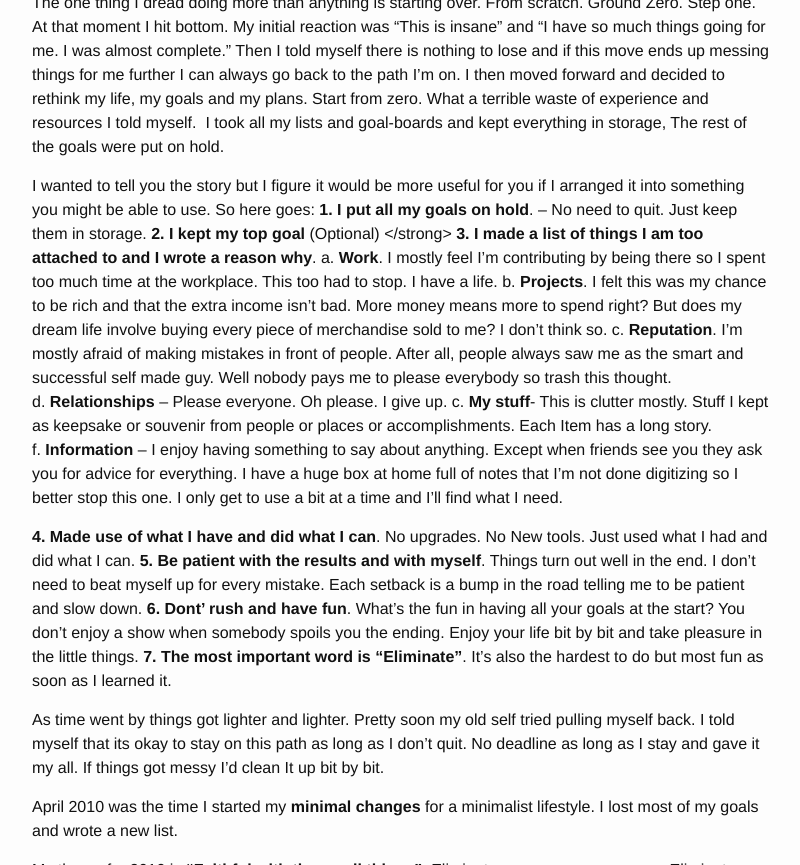
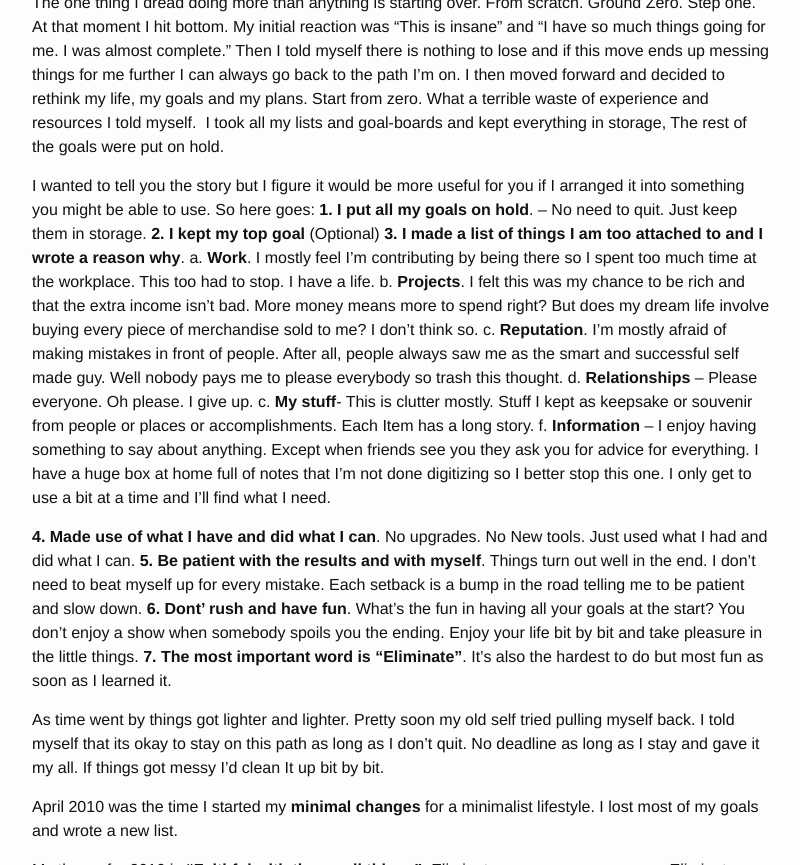
Before and after one commit to kevinolega/minimalchanges, a Jekyll site: the page built from _posts/2010-08-27-minimalist-lifestyle.md, in a window 1280 px wide and 900 px high, scrolled down 531 px, cut to the strip 35-900 px from the top of the window. Shown: the whole strip, without its empty margins (238-1038 px from the left). Built offline with Jekyll 4.4.1, drawn with Linux system fonts in a browser that asks for light colours; nearby versions of some CDN libraries; library files that are not in the unit come from our copies.

Commit message:
Update 2010-08-27-minimalist-lifestyle.md

```diff
--- a/_posts/2010-08-27-minimalist-lifestyle.md
+++ b/_posts/2010-08-27-minimalist-lifestyle.md
@@ -12,7 +12,7 @@ The one thing I dread doing more than anything is starting over. From scratch. G
 
 I wanted to tell you the story but I figure it would be more useful for you if I arranged it into something you might be able to use. So here goes:
 <strong>1. I put all my goals on hold</strong>. – No need to quit. Just keep them in storage.
-<strong>2. I kept my top goal</strong> (Optional) </strong>
+<strong>2. I kept my top goal</strong> (Optional)
 <strong>3. I made a list of things I am too attached to and I wrote a reason why</strong>.
 a. <strong>Work</strong>. I mostly feel I’m contributing by being there so I spent too much time at the workplace. This too had to stop. I have a life.
 b. <strong>Projects</strong>. I felt this was my chance to be rich and that the extra income isn’t bad. More money means more to spend right? But does my dream life involve buying every piece of merchandise sold to me? I don't think so.
```
